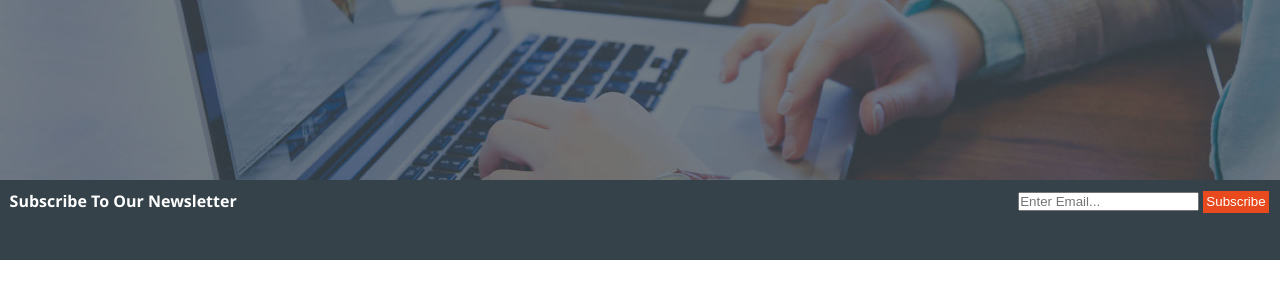
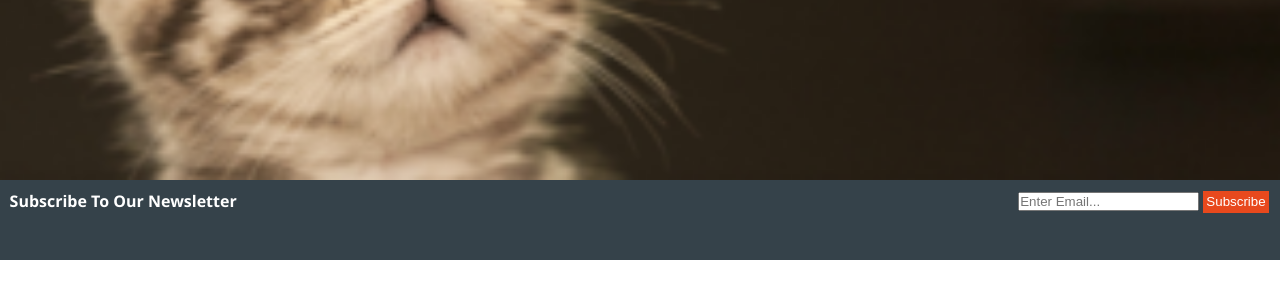
Before and after one commit to mehmet-simsek-pg/Website-Page-Design, a plain HTML site: page index.html in a window 1280 px wide. Shown: the part 223-509 px from the top of the page. Drawn offline with Linux system fonts and the light colour scheme.

Commit message:
change image

```diff
--- a/sass/abstract/_mixin.scss
+++ b/sass/abstract/_mixin.scss
@@ -1,5 +1,5 @@
 @mixin bgImg($height) {
-  background-image: url("../../images/header.png");
+  background-image: url("../../images/cat2.png");
   width: 100%;
   height: $height;
   background-position: center;
```
Also changed, not shown: css/main.css, images/cat2.png (added).
